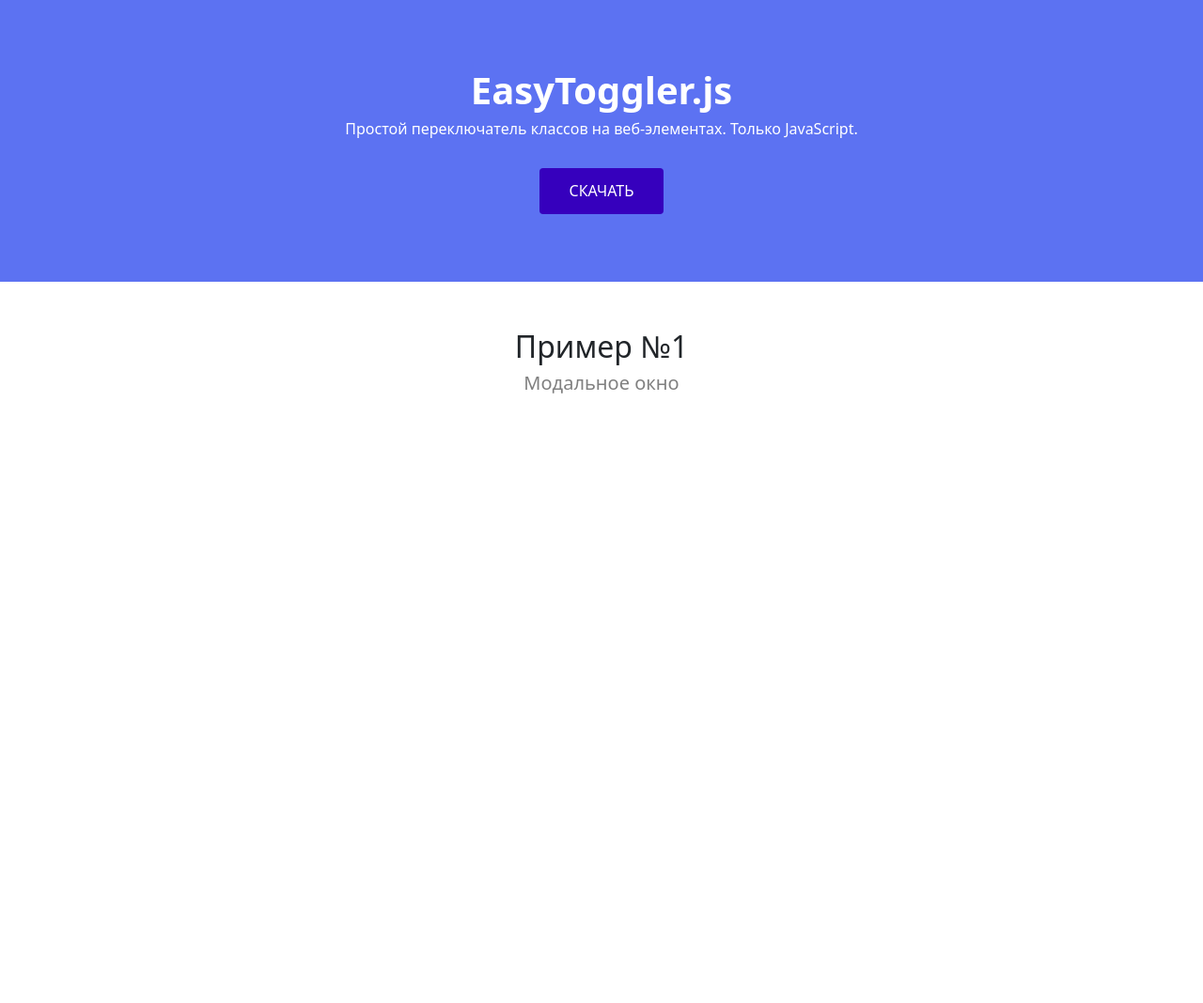
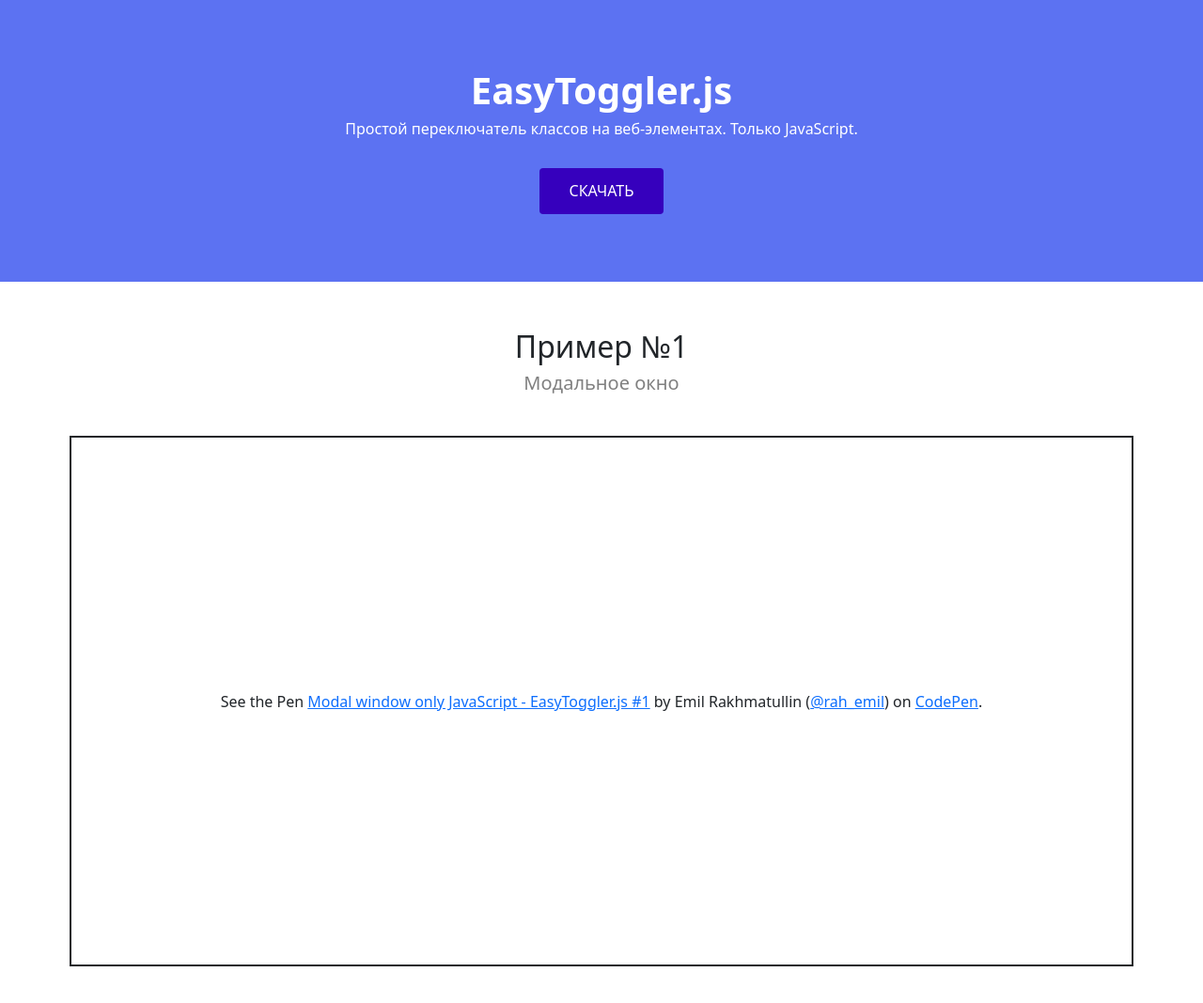
Before and after one commit to rah-emil/easy-toggler, a plain HTML site: page index.html in a window 1280 px wide. Shown: the whole page at 94% size. Before the commit the page ends 800 px from the top, so only its background shows below. Drawn offline with Linux system fonts and the light colour scheme; a script that the page names is missing.

Commit message:
Added 1 demo example
Example type - modal window

```diff
--- a/index.html
+++ b/index.html
@@ -39,6 +39,12 @@
                         <h6 class="text-muted">Модальное окно</h6>
                     </div>
 
+                    <p class="codepen" data-height="565" data-theme-id="dark" data-default-tab="html,result" data-user="rah_emil" data-slug-hash="rNxXObM" style="height: 565px; box-sizing: border-box; display: flex; align-items: center; justify-content: center; border: 2px solid; margin: 1em 0; padding: 1em;" data-pen-title="Modal window only JavaScript - EasyToggler.js #1">
+                      <span>See the Pen <a href="https://codepen.io/rah_emil/pen/rNxXObM">
+                      Modal window only JavaScript - EasyToggler.js #1</a> by Emil Rakhmatullin (<a href="https://codepen.io/rah_emil">@rah_emil</a>)
+                      on <a href="https://codepen.io">CodePen</a>.</span>
+                    </p>
+
                 </div>
                 <!-- /.row -->
             </div>
@@ -50,6 +56,7 @@
     <!-- /#main -->
 
     <script src="easy-toggler.js"></script>
+    <script async src="https://static.codepen.io/assets/embed/ei.js"></script>
 
 </body>
 </html>
```
